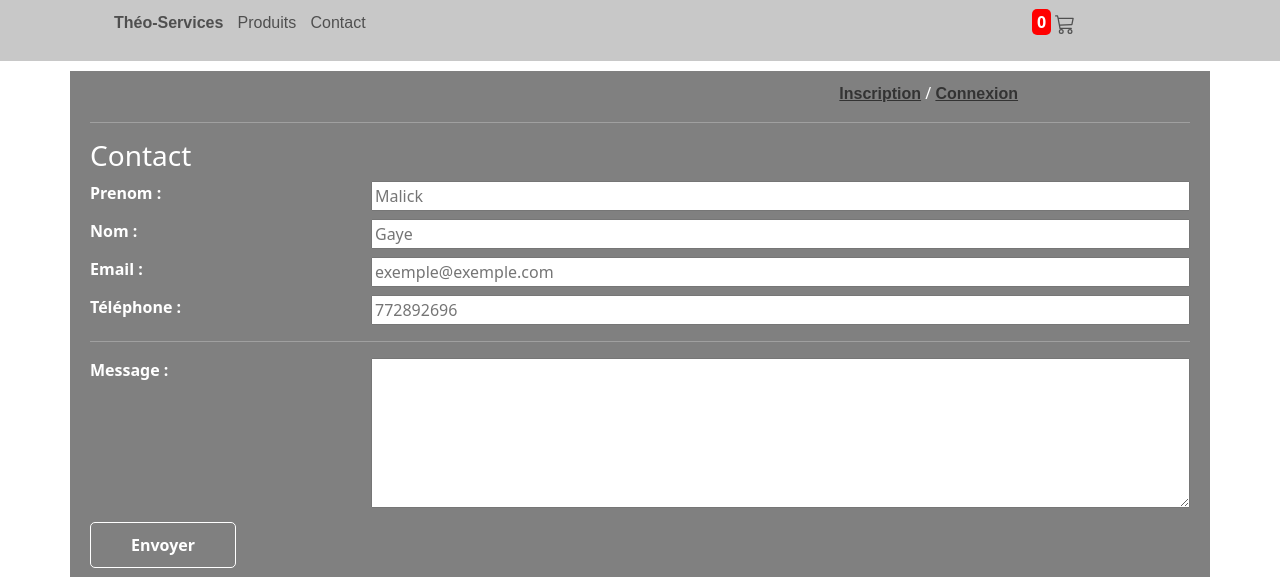
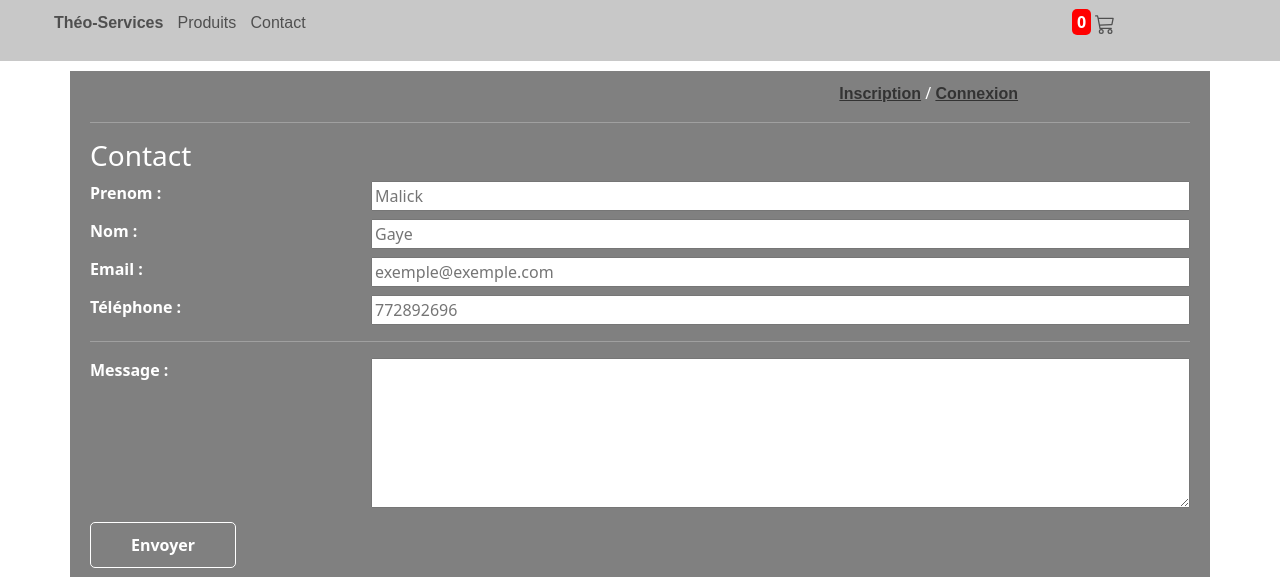
Before and after one commit to mahmoud-47/theoservice, a Django app: page /theo/contact/ in a window 1280 px wide. Shown: the top 577 px of the page. Run offline with Django 3.2, Linux system fonts and the light colour scheme; some libraries are stand-ins or nearby versions.

Commit message:
Initial commit

```diff
--- a/TheoService/settings.py
+++ b/TheoService/settings.py
@@ -35,7 +35,7 @@ BASE_DIR = Path(__file__).resolve().parent.parent
 SECRET_KEY = '-oaqd!8ovofn*&hgww-o%43gc_x2)%ot0#%w1!5u6o!n35jj+o'
 
 # SECURITY WARNING: don't run with debug turned on in production!
-DEBUG = True
+DEBUG = False
 
 ALLOWED_HOSTS = ['127.0.0.1','.herokuapp.com']
 
--- a/static/css/main.css
+++ b/static/css/main.css
@@ -105,7 +105,7 @@ body{
 }
 .nav-bar{
   background-color: rgba(200, 200, 200, 1.0);
-  padding: 10px 10px  ;
+  padding: 10px 0px  ;
   margin-bottom: 10px;
 }
 .rond{
--- a/theo/templates/base.html
+++ b/theo/templates/base.html
@@ -22,8 +22,8 @@
   </head>
   <body>
 
-    <div class="container-fluid nav-bar">
-      <div class="container">
+    <div class="container-fluid nav-bar" style="padding: 10px;">
+      <div class="container-fluid">
         <div class="row">
           <div class="col-md-10 col-10">
             <ul class="menu">
```
